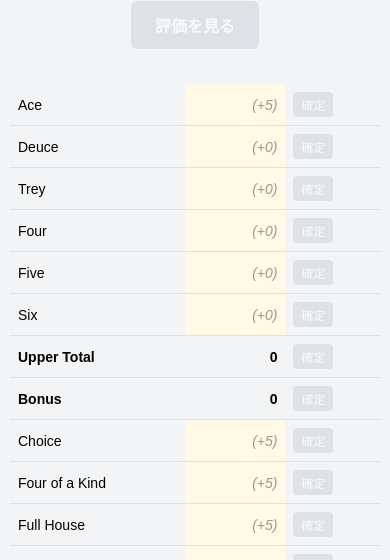
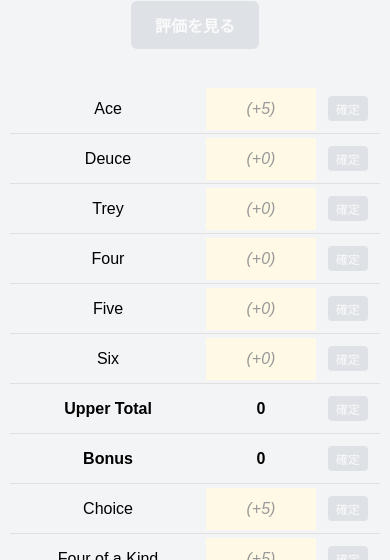
Before and after one commit to mat-der-D/yacht-evaluator-web, a React (Vite) app: page / in a window 390 px wide. Shown: the part 284-844 px from the top of the page. Built offline with nearby package versions, Linux system fonts and the light colour scheme; no server answers.

Commit message:
[feat] Width adjustments

```diff
--- a/src/styles/global.css
+++ b/src/styles/global.css
@@ -130,6 +130,8 @@ button {
 
 .score-sheet tr {
   border-bottom: 1px solid #e0e0e0;
+  display: flex;
+  align-items: center;
 }
 
 .score-sheet td {
@@ -138,16 +140,19 @@ button {
 
 .score-label {
   text-align: left;
+  flex: 2;
 }
 
 .score-value {
   text-align: right;
-  width: 100px;
+  flex: 1;
 }
 
 .score-action {
   text-align: center;
-  width: 100px;
+  flex: 1;
+  display: flex;
+  justify-content: center;
 }
 
 /* スコア未確定時の表示 */
@@ -422,8 +427,11 @@ input[type='number'] {
   }
 
   .score-sheet td {
-    padding: 8px;
-    font-size: 14px;
+    padding: 12px;
+    text-align: center;
+    display: flex;
+    align-items: center;
+    justify-content: center;
   }
 
   .score-sheet button {
```
